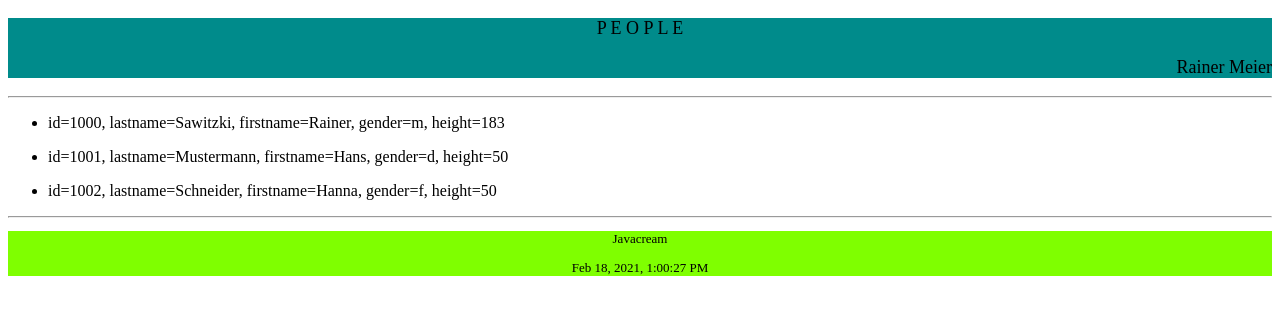
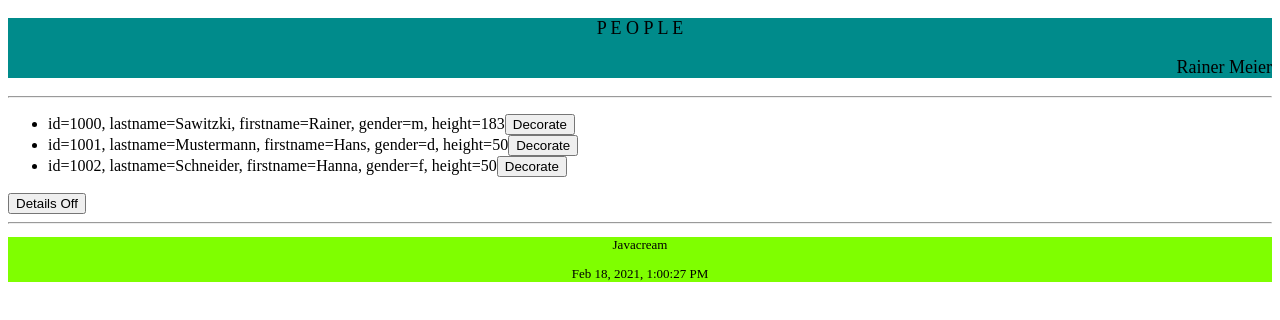
Before and after one commit to Javacream/org.javacream.training.angular, an Angular app in the folder training/: page / in a window 1280 px wide. Shown: the top 320 px of the page. Built offline with nearby package versions, Linux system fonts and the light colour scheme.

Commit message:
implement details and decoration

```diff
--- a/training/src/app/people/components/people-list/people-list.component.html
+++ b/training/src/app/people/components/people-list/people-list.component.html
@@ -1,3 +1,4 @@
 <ul>
-    <li *ngFor="let p of people"><app-person [person]="p" [details]="true"></app-person></li>
+    <li *ngFor="let p of people"><app-person [person]="p" [details]="details"></app-person></li>
 </ul>
+<button (click)="switchDetail()">{{buttonCaption}}</button>
--- a/training/src/app/people/components/people-list/people-list.component.ts
+++ b/training/src/app/people/components/people-list/people-list.component.ts
@@ -14,4 +14,15 @@ export class PeopleListComponent implements OnInit {
   ngOnInit(): void {
   }
 
+  details=true
+  buttonCaption = "Details Off"
+  switchDetail(){
+    this.details = !this.details
+    if (this.details){
+      this.buttonCaption = "Details Off"
+    }else{
+      this.buttonCaption = "Details On"
+    }
+  }
+
 }
--- a/training/src/app/people/components/person/person.component.css
+++ b/training/src/app/people/components/person/person.component.css
@@ -0,0 +1,3 @@
+.decorated{
+    background-color: burlywood;
+}
--- a/training/src/app/people/components/person/person.component.html
+++ b/training/src/app/people/components/person/person.component.html
@@ -1,2 +1,5 @@
 <p *ngIf="!details">{{person.firstname}} {{person.lastname}}</p>
-<p *ngIf="details">id={{person.id}}, lastname={{person.lastname}}, firstname={{person.firstname}}, gender={{person.gender}}, height={{person.height}}</p>
+<span *ngIf="details">
+<span [ngClass]="style">id={{person.id}}, lastname={{person.lastname}}, firstname={{person.firstname}}, gender={{person.gender}}, height={{person.height}}</span>
+<button *ngIf="!style" (click)="decorate()">Decorate</button>
+</span>
--- a/training/src/app/people/components/person/person.component.ts
+++ b/training/src/app/people/components/person/person.component.ts
@@ -14,4 +14,9 @@ export class PersonComponent implements OnInit {
   ngOnInit(): void {
   }
 
+  style=""
+  decorate(){
+    this.style="decorated"
+  }
+
 }
```
